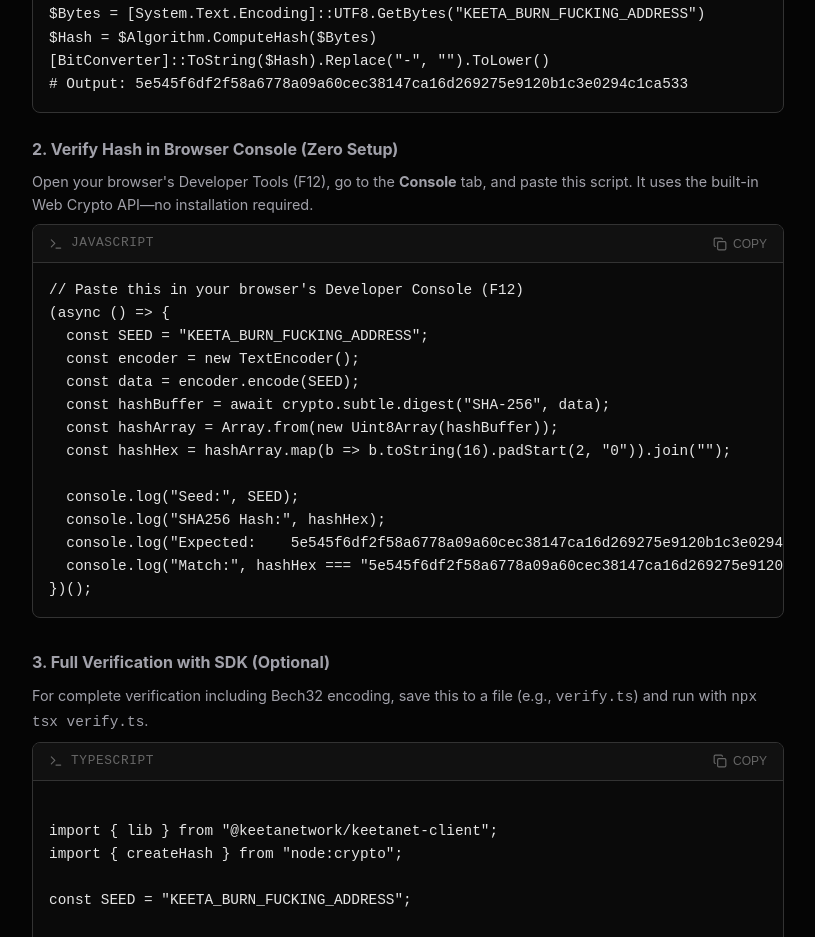
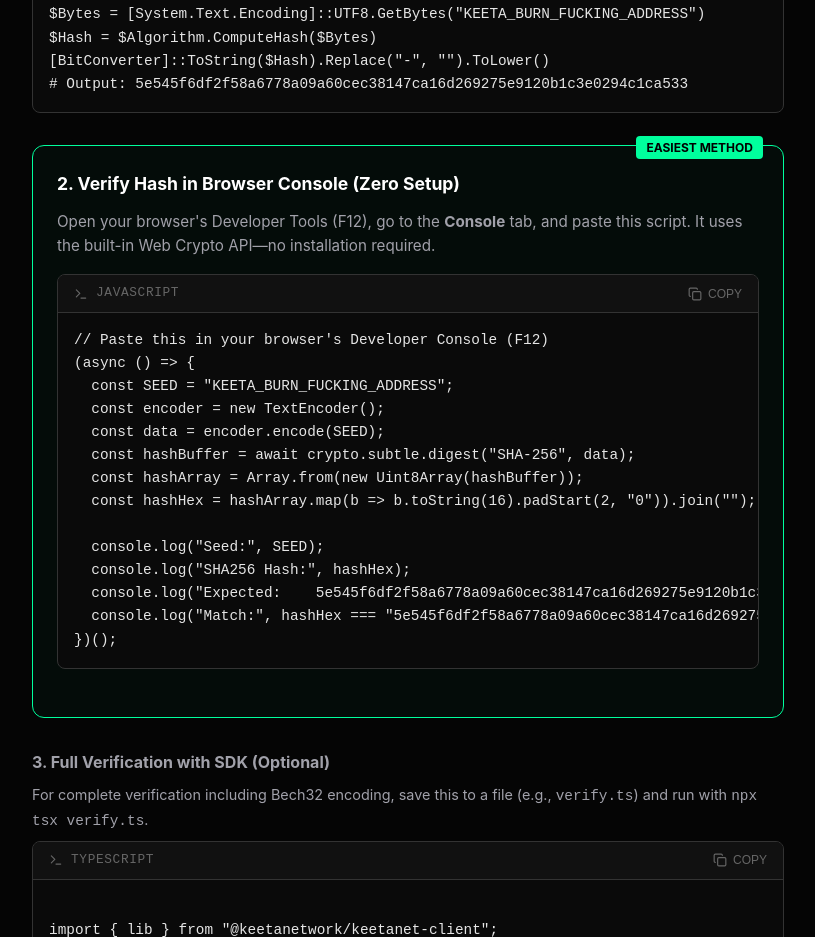
Before and after one commit to moww20/justfuckinguseburnaddress.com, a React (Vite) app: page / in a window 1280 px wide. Shown: the part 2800-3737 px from the top of the page, without its empty margins (232-1047 px from the left). Built offline with nearby package versions, Linux system fonts and the light colour scheme.

Commit message:
Highlight browser verification step and fix lint error

```diff
--- a/src/App.tsx
+++ b/src/App.tsx
@@ -1,5 +1,5 @@
 import { motion } from 'framer-motion';
-import { ShieldCheck, Lock, Github, ExternalLink } from 'lucide-react';
+import { ShieldCheck, Lock, Github } from 'lucide-react';
 import { Section } from './components/Section';
 import { TerminalBlock } from './components/TerminalBlock';
 
@@ -175,11 +175,16 @@ console.log("OFFICIAL BURN ADDRESS:", address);
             <TerminalBlock label="powershell" content={powershellVerify} />
           </div>
 
-          <h3 style={{ fontSize: '1rem', marginBottom: '0.5rem', marginTop: '1.5rem', color: 'var(--text-dim)' }}>2. Verify Hash in Browser Console (Zero Setup)</h3>
-          <p style={{ fontSize: '0.9rem', color: 'var(--text-dim)', marginBottom: '0.5rem' }}>
-            Open your browser's Developer Tools (F12), go to the <strong>Console</strong> tab, and paste this script. It uses the built-in Web Crypto API—no installation required.
-          </p>
-          <TerminalBlock label="javascript" content={consoleVerify} />
+          <div style={{ marginTop: '2rem', padding: '1.5rem', border: '1px solid var(--accent)', borderRadius: '12px', background: 'rgba(0, 255, 157, 0.03)', position: 'relative' }}>
+            <div style={{ position: 'absolute', top: '-10px', right: '20px', background: 'var(--accent)', color: '#000', padding: '2px 10px', borderRadius: '4px', fontSize: '0.75rem', fontWeight: 700 }}>
+              EASIEST METHOD
+            </div>
+            <h3 style={{ fontSize: '1.1rem', marginBottom: '0.75rem', color: '#fff' }}>2. Verify Hash in Browser Console (Zero Setup)</h3>
+            <p style={{ fontSize: '0.95rem', color: 'var(--text-dim)', marginBottom: '1rem' }}>
+              Open your browser's Developer Tools (F12), go to the <strong>Console</strong> tab, and paste this script. It uses the built-in Web Crypto API—no installation required.
+            </p>
+            <TerminalBlock label="javascript" content={consoleVerify} />
+          </div>
 
           <h3 style={{ fontSize: '1rem', marginBottom: '0.5rem', marginTop: '2rem', color: 'var(--text-dim)' }}>3. Full Verification with SDK (Optional)</h3>
           <p style={{ fontSize: '0.9rem', color: 'var(--text-dim)', marginBottom: '0.5rem' }}>
```
